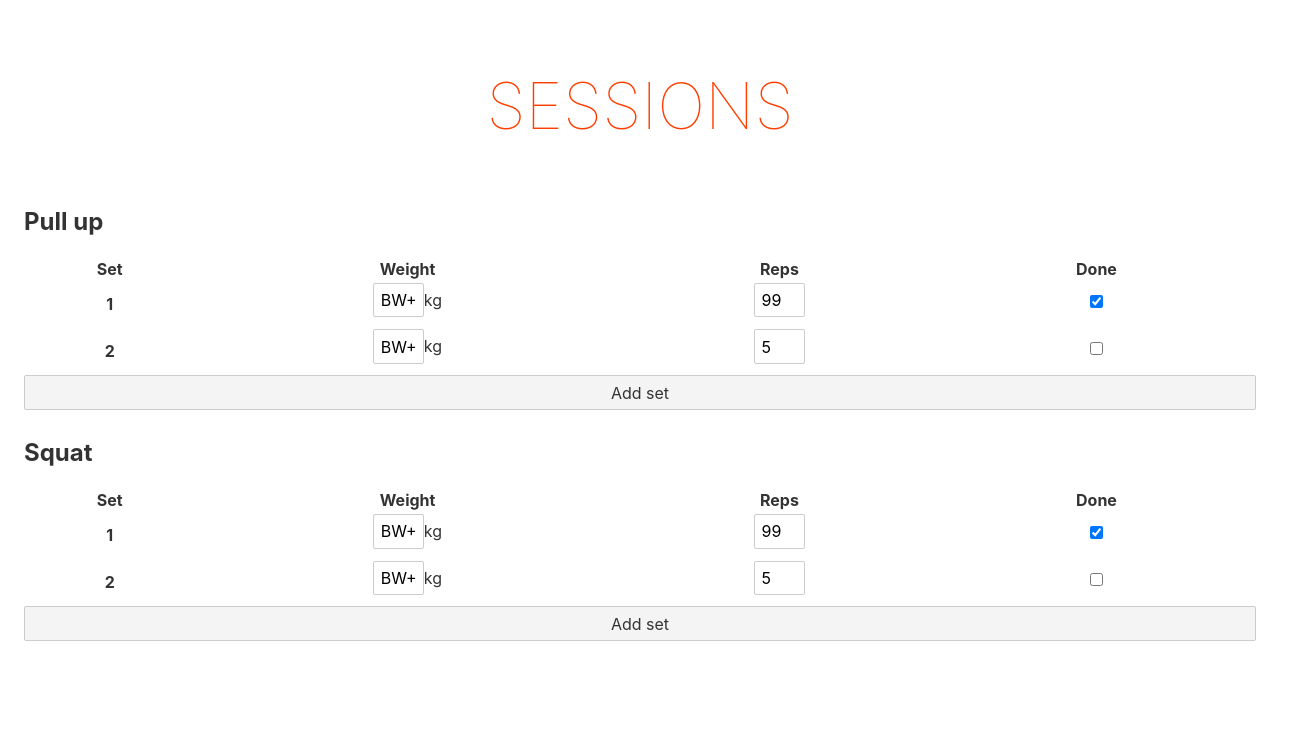
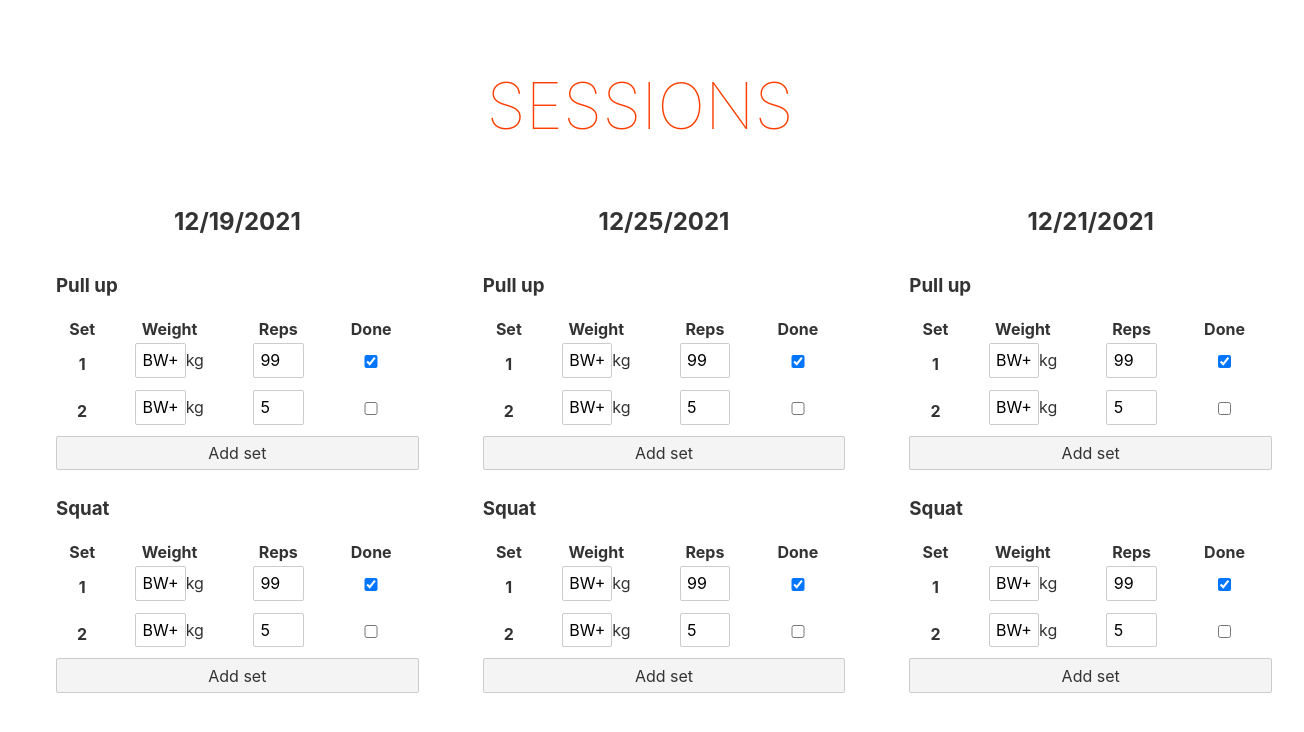
Before and after one commit to mebble/sessions, a Svelte app: page / in a window 1280 px wide. Shown: the top 732 px of the page, 1304 px wide, since content can reach past the window. Built offline with nearby package versions, Linux system fonts and the light colour scheme.

Commit message:
make workout list scrollable

```diff
--- a/public/global.css
+++ b/public/global.css
@@ -61,3 +61,8 @@ button:not(:disabled):active {
 button:focus {
 	border-color: #666;
 }
+
+ul {
+    padding: 0;
+    list-style: none;
+}
--- a/src/App.svelte
+++ b/src/App.svelte
@@ -4,7 +4,11 @@
 
 <main>
 	<h1>Sessions</h1>
-    <Workout />
+    <ul>
+        <li><Workout date="{new Date('2021-12-19')}" /></li>
+        <li><Workout date="{new Date()}" /></li>
+        <li><Workout date="{new Date('2021-12-21')}" /></li>
+    </ul>
 </main>
 
 <style>
@@ -20,4 +24,18 @@
 		font-size: 4em;
 		font-weight: 100;
 	}
+
+    ul {
+        display: flex;
+        width: 100vw;
+        overflow-x: scroll;
+        scroll-snap-type: x mandatory;
+    }
+
+    ul li {
+        scroll-snap-align: start;
+        width: 100vw;
+        padding-left: 2rem;
+        padding-right: 2rem;
+    }
 </style>
--- a/src/Exercise.svelte
+++ b/src/Exercise.svelte
@@ -19,7 +19,7 @@
 </script>
 
 <section>
-    <h2>{name}</h2>
+    <h3>{name}</h3>
     <table>
         <thead>
             <tr>
@@ -49,7 +49,7 @@
         flex-direction: column;
     }
 
-    h2 {
+    h3 {
         text-align: left;
     }
 
--- a/src/Workout.svelte
+++ b/src/Workout.svelte
@@ -1,6 +1,8 @@
 <script lang="ts">
     import type { Exercise as ExerciseType } from './types';
     import Exercise from './Exercise.svelte';
+
+    export let date: Date;
 
     let exercises: ExerciseType[] = [
         { name: 'Pull up' },
@@ -9,6 +11,7 @@
 </script>
 
 <section>
+    <h2>{date.toLocaleDateString()}</h2>
     <ul>
         {#each exercises as exercise}
             <li>
@@ -17,10 +20,3 @@
         {/each}
     </ul>
 </section>
-
-<style>
-    ul {
-        padding: 0;
-        list-style: none;
-    }
-</style>
```
